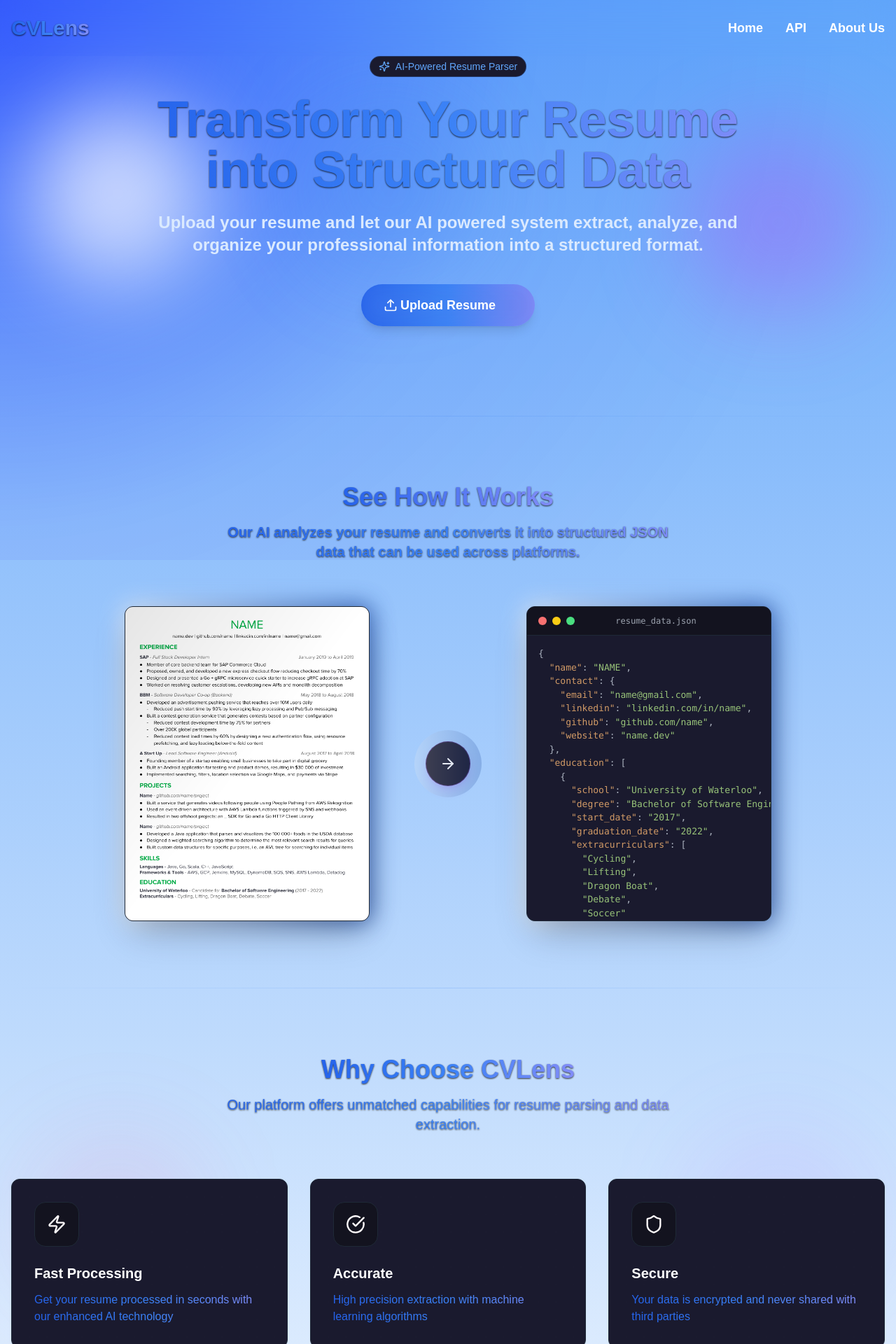
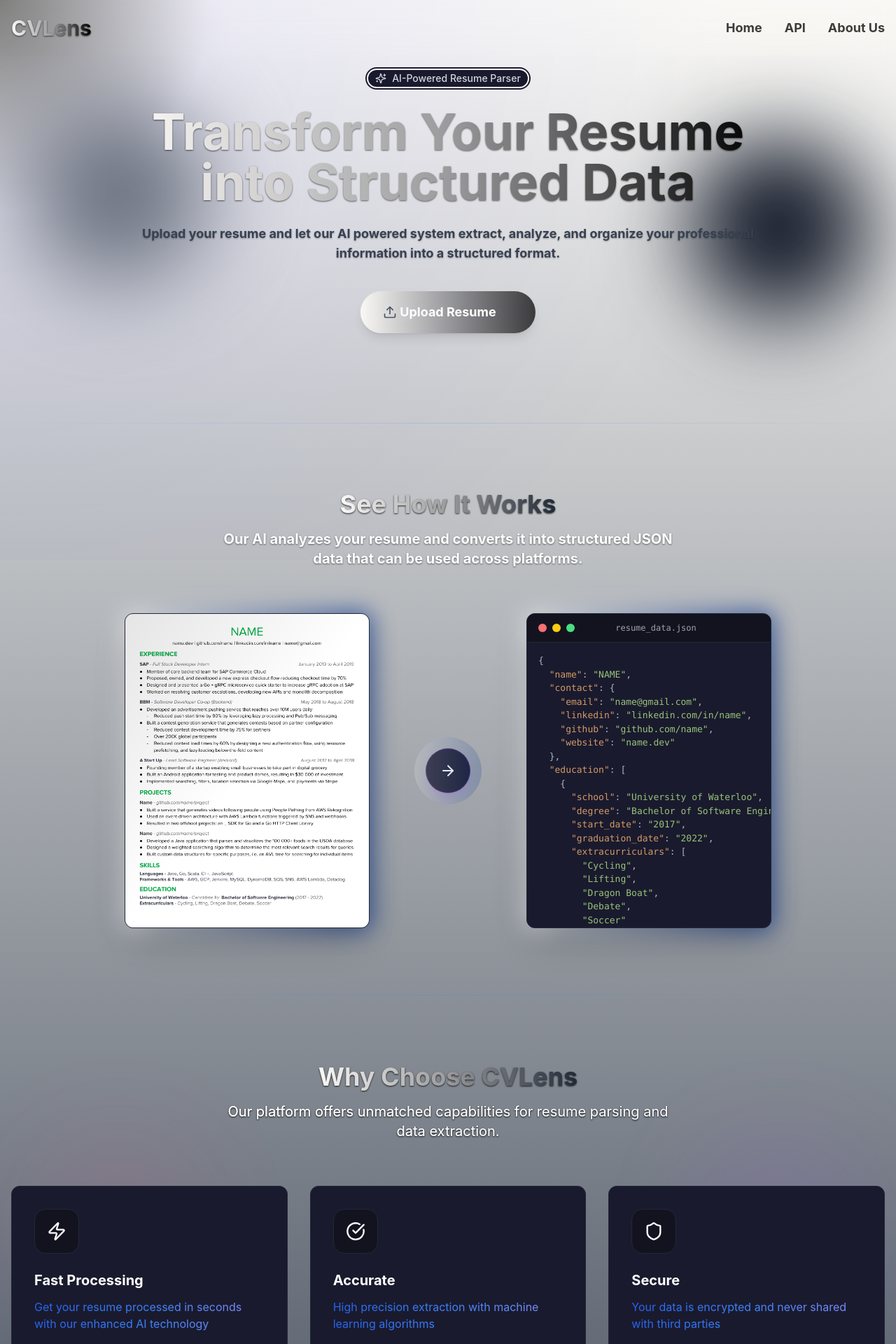
Before and after one commit to TaseskiCS/CVLens, a Next.js app in the folder frontend/: page / in a window 1280 px wide. Shown: the top 1920 px of the page at 70% size. Built offline with nearby package versions, Linux system fonts and the light colour scheme.

Commit message:
Some more tweaks

```diff
--- a/frontend/app/api-doc/page.jsx
+++ b/frontend/app/api-doc/page.jsx
@@ -3,9 +3,32 @@
 import { motion } from "framer-motion"
 import { Check, Clock, ChevronRight } from "lucide-react"
 import NavBar from "../components/NavBar/NavBar"
+import { useState, useEffect } from "react"
 import InfoCard from "../components/InfoCard/InfoCard"
 
 export default function Page() {
+
+  const [mousePosition, setMousePosition] = useState({ x: 0, y: 0 })
+    const [scrollY, setScrollY] = useState(0)
+
+    useEffect(() => {
+      const handleMouseMove = (e) => {
+        setMousePosition({ x: e.clientX, y: e.clientY })
+      }
+
+      const handleScroll = () => {
+        setScrollY(window.scrollY)
+      }
+
+      window.addEventListener("mousemove", handleMouseMove)
+      window.addEventListener("scroll", handleScroll)
+
+      return () => {
+        window.removeEventListener("mousemove", handleMouseMove)
+        window.removeEventListener("scroll", handleScroll)
+      }
+    }, [])
+
   const fadeIn = {
     hidden: { opacity: 0, y: 20 },
     visible: {
@@ -28,6 +51,12 @@
   return (
 
     <div className="min-h-screen bg-gradient-to-b from-blue-400 to-white">
+      <div
+        className="fixed inset-0 opacity-50 pointer-events-none"
+        style={{
+          background: `radial-gradient(circle at ${mousePosition.x}px ${mousePosition.y}px, rgba(0, 0, 255, 0.9) 0%, rgba(0, 0, 255, 0.1) 50%, rgba(0, 0, 0, 0) 80%)`,
+        }}
+      />
       <NavBar />
 
       {/* Hero Section */}
--- a/frontend/app/components/Navbar/NavBar.jsx
+++ b/frontend/app/components/Navbar/NavBar.jsx
@@ -21,7 +21,7 @@
 
   return (
     <motion.nav
-      className={`fixed backdrop-blur-xl bg-transparent top-0 left-0 right-0 z-50 transition-all duration-300 `}
+      className={" bg-[#FAF9F6] fixed backdrop-blur-xl bg-transparent top-0 left-0 right-0 z-50 transition-all duration-300"}
       initial={{ y: -100 }}
       animate={{ y: 0 }}
       transition={{ duration: 0.5, ease: "easeOut" }}
@@ -31,7 +31,7 @@
           {/* Logo */}
           <Link href="/" className="flex items-center">
             <motion.span
-              className="text-3xl drop-shadow-[0_1.2px_1.2px_rgba(0,0,0,0.8)] font-bold bg-clip-text text-transparent bg-gradient-to-r from-blue-600 via-blue-500 to-indigo-400"
+              className="text-3xl drop-shadow-[0_1.2px_1.2px_rgba(0,0,0,0.6)] font-bold bg-clip-text text-transparent bg-gradient-to-r bg-gradient-to-r from-[#FAF9F6] via-[#9b9a9c] to-black"
               whileHover={{ scale: 1.05 }}
               transition={{ type: "spring", stiffness: 400, damping: 10 }}
             >
@@ -89,8 +89,8 @@
 const NavLink = ({ href, children }) => {
   return (
     <Link href={href} className="group relative">
-      <span className=" hover:scale-105 font-bold text-lg transition-colors duration-300">{children}</span>
-      <span className="absolute -bottom-1 left-0 w-0 h-0.5 bg-gradient-to-r from-[#fffeff] via-[#6a8bdd] to-[#3354eb] transition-all duration-300 group-hover:w-full"></span>
+      <span className="text-[#3e3b39] hover:scale-105 font-bold text-lg transition-colors duration-300">{children}</span>
+      <span className="absolute -bottom-1 left-0 w-0 h-0.5 bg-gradient-to-r from-[#fffeff] via-[#9b9a9c] to-[#3e3b39] transition-all duration-300 group-hover:w-full"></span>
     </Link>
   )
 }
--- a/frontend/app/components/UploadButton/UploadButton.jsx
+++ b/frontend/app/components/UploadButton/UploadButton.jsx
@@ -12,7 +12,7 @@
   const getButtonStyles = () => {
     switch (variant) {
       case "gradient":
-        return "bg-gradient-to-r from-blue-600 via-blue-500 to-indigo-400 text-white"
+        return "bg-gradient-to-r from-[#faf9f6] via-[#9b9a9c] to-[#3e3b39] text-white"
       case "white":
         return "bg-white text-[#1A1A2E]"
       default:
@@ -47,7 +47,7 @@
       {/* Button content */}
       <div className="relative z-10 flex items-center">
         <motion.div animate={{ x: isHovered ? -5 : 0 }} transition={{ duration: 0.3 }}>
-          <Upload className="w-5 h-5" />
+          <Upload className="w-5 h-5 text-gray-600" />
         </motion.div>
 
         <motion.span className="mx-1 font-bold" animate={{ x: isHovered ? -5 : 0 }} transition={{ duration: 0.3 }}>
--- a/frontend/app/globals.css
+++ b/frontend/app/globals.css
@@ -2,14 +2,16 @@
 @tailwind components;
 @tailwind utilities;
 
-:root {
-  --background: #ffffff;
-  --foreground: #070707;
+body {
+  margin: 0;
+  font-family: -apple-system, BlinkMacSystemFont, 'Segoe UI', 'Roboto', 'Oxygen',
+    'Ubuntu', 'Cantarell', 'Fira Sans', 'Droid Sans', 'Helvetica Neue',
+    sans-serif;
+  -webkit-font-smoothing: antialiased;
+  -moz-osx-font-smoothing: grayscale;
 }
 
-
-body {
-  color: var(--foreground);
-  background: var(--background);
-  font-family: Arial, Helvetica, sans-serif;
+code {
+  font-family: source-code-pro, Menlo, Monaco, Consolas, 'Courier New',
+    monospace;
 }
--- a/frontend/app/page.jsx
+++ b/frontend/app/page.jsx
@@ -120,12 +120,12 @@
   }, [])
 
   return (
-    <div className="min-h-screen bg-gradient-to-b from-blue-400 to-white text-white overflow-hidden">
+    <div className="min-h-screen bg-gradient-to-b from-[#FAF9F6] to-gray-700 text-white overflow-hidden">
       {/* Background gradient */}
       <div
         className="fixed inset-0 opacity-50 pointer-events-none"
         style={{
-          background: `radial-gradient(circle at ${mousePosition.x}px ${mousePosition.y}px, rgba(0, 0, 255, 0.9) 0%, rgba(0, 0, 255, 0.1) 50%, rgba(0, 0, 0, 0) 80%)`,
+          background: `radial-gradient(circle at ${mousePosition.x}px ${mousePosition.y}px, rgb(0, 0, 0) 0%, rgba(0, 0, 255, 0.1) 20%, rgba(0, 0, 0, 0) 70%)`,
         }}
       />
 
@@ -143,13 +143,18 @@
             transition={{ duration: 0.8, ease: "easeOut" }}
             className="max-w-4xl mx-auto text-center"
           >
-            <div className="inline-flex items-center px-3 py-1 mb-6 rounded-full bg-[#1A1A2E] border border-blue-500/30">
-              <Sparkles className="w-4 h-4 mr-2 text-blue-400" />
-              <span className="text-sm font-medium text-blue-400">AI-Powered Resume Parser</span>
+            <div className="relative mt-4 inline-flex items-center px-3 py-1 mb-6 rounded-full bg-[#1A1A2E] border-2 border-transparent">
+              {/* border */}
+              <div className="absolute inset-0 rounded-full p-[2px] bg-gradient-to-r from-[#faf9f6] to-[#faf9f6] z-0">
+                <div className="h-full w-full bg-[#1A1A2E] rounded-full"></div>
+              </div>
+              {/* text and sparkle icon */}
+              <Sparkles className="w-4 h-4 mr-2 text-gray-300 z-10" />
+              <span className="text-sm font-medium text-gray-300 z-10">AI-Powered Resume Parser</span>
             </div>
 
             <motion.h1
-              className="text-5xl md:text-7xl drop-shadow-[0_1.2px_1.2px_rgba(0,0,0,0.8)] font-bold mb-6 bg-clip-text text-transparent bg-gradient-to-r from-blue-600 via-blue-500 to-indigo-400"
+              className="text-5xl md:text-7xl drop-shadow-[0_1.2px_1.2px_rgba(0,0,0,0.6)] font-bold mb-6 bg-clip-text text-transparent bg-gradient-to-r from-[#FAF9F6] via-[#9b9a9c] to-black"
               initial={{ opacity: 0, y: 20 }}
               animate={{ opacity: 1, y: 0 }}
               transition={{ duration: 0.8, delay: 0.2, ease: "easeOut" }}
@@ -158,7 +163,7 @@
             </motion.h1>
 
             <motion.p
-              className="text-xl md:text-2xl font-bold text-blue-100 mb-10"
+              className="text-lg drop-shadow-[0_1.2px_1.2px_rgba(0,0,0,0.3)] md:text-1xl font-bold text-gray-700 mb-10"
               initial={{ opacity: 0, y: 20 }}
               animate={{ opacity: 1, y: 0 }}
               transition={{ duration: 0.8, delay: 0.4, ease: "easeOut" }}
@@ -179,9 +184,8 @@
         </div>
 
         {/* Animated shapes */}
-        <div className="absolute top-1/4 left-10 w-64 h-64 bg-white/70 rounded-full filter blur-3xl animate-blob"></div>
-        <div className="absolute bottom-1/4 right-10 w-64 h-64 bg-purple-500/40 rounded-full filter blur-3xl animate-blob animation-delay-2000"></div>
-        <div className="absolute bottom-1/3 left-1/3 w-64 h-64 bg-blue-500/20 rounded-full filter blur-3xl animate-blob animation-delay-4000"></div>
+        <div className="absolute bottom-1/4 right-10 w-64 h-64 bg-gray-900 rounded-full filter blur-3xl animate-blob animation-delay-2000"></div>
+        <div className="absolute bottom-1/3 left-10 w-64 h-64 bg-gray-500 rounded-full filter blur-3xl animate-blob animation-delay-4000"></div>
       </section>
 
       {/* Preview Section */}
@@ -194,10 +198,10 @@
             viewport={{ once: true }}
             className="text-center mb-16"
           >
-            <h2 className="text-3xl drop-shadow-[0_1.2px_1.2px_rgba(0,0,0,0.8)] md:text-4xl font-bold mb-4 inline-block bg-clip-text text-transparent bg-gradient-to-r from-blue-600 to-indigo-400">
+            <h2 className="text-3xl drop-shadow-[0_1.2px_1.2px_rgba(0,0,0,0.8)] md:text-4xl font-bold mb-4 inline-block bg-clip-text text-transparent bg-gradient-to-r from-[#FAF9F6] via-[#9b9a9c] to-gray-800">
               See How It Works
             </h2>
-            <p className="text-xl drop-shadow-[0_1.2px_1.2px_rgba(0,0,0,0.8)] font-bold bg-clip-text text-transparent bg-gradient-to-r from-blue-600 via-blue-500 to-indigo-400 max-w-2xl mx-auto">
+            <p className="text-xl font-bold drop-shadow-[0_1.2px_1.2px_rgba(0,0,0,0.5)] bg-clip-text text-transparent text-white max-w-2xl mx-auto">
               Our AI analyzes your resume and converts it into structured JSON data that can be used across platforms.
             </p>
           </motion.div>
@@ -308,10 +312,10 @@
             viewport={{ once: true }}
             className="text-center mb-16"
           >
-            <h2 className="text-3xl drop-shadow-[0_1.2px_1.2px_rgba(0,0,0,0.8)] md:text-4xl font-bold mb-4 inline-block bg-clip-text text-transparent bg-gradient-to-r from-blue-600 via-blue-500 to-indigo-400">
+            <h2 className="text-3xl drop-shadow-[0_1.2px_1.2px_rgba(0,0,0,0.8)] md:text-4xl font-bold mb-4 inline-block bg-clip-text text-transparent bg-gradient-to-r from-[#FAF9F6] via-[#9b9a9c] to-gray-800">
               Why Choose CVLens
             </h2>
-            <p className="text-xl drop-shadow-[0_1.2px_1.2px_rgba(0,0,0,0.8)] bg-clip-text text-transparent bg-gradient-to-r from-blue-600 via-blue-500 to-indigo-400 max-w-2xl mx-auto">
+            <p className="text-xl drop-shadow-[0_1.2px_1.2px_rgba(0,0,0,0.8)] bg-clip-text text-transparent bg-gradient-to-r text-white max-w-2xl mx-auto">
               Our platform offers unmatched capabilities for resume parsing and data extraction.
             </p>
           </motion.div>
@@ -379,7 +383,7 @@
             <h2 className="text-3xl md:text-5xl font-bold mb-6 bg-clip-text text-transparent bg-gradient-to-r from-[#fffeff] via-[#6a8bdd] to-[#3354eb]">
               Ready to Transform Your Resume?
             </h2>
-            <p className="text-xl text-gray-300 mb-10">
+            <p className="text-lg text-gray-300 mb-10">
               Join thousands of professionals who use CVLens to streamline their job application process.
             </p>
             <motion.div
```
